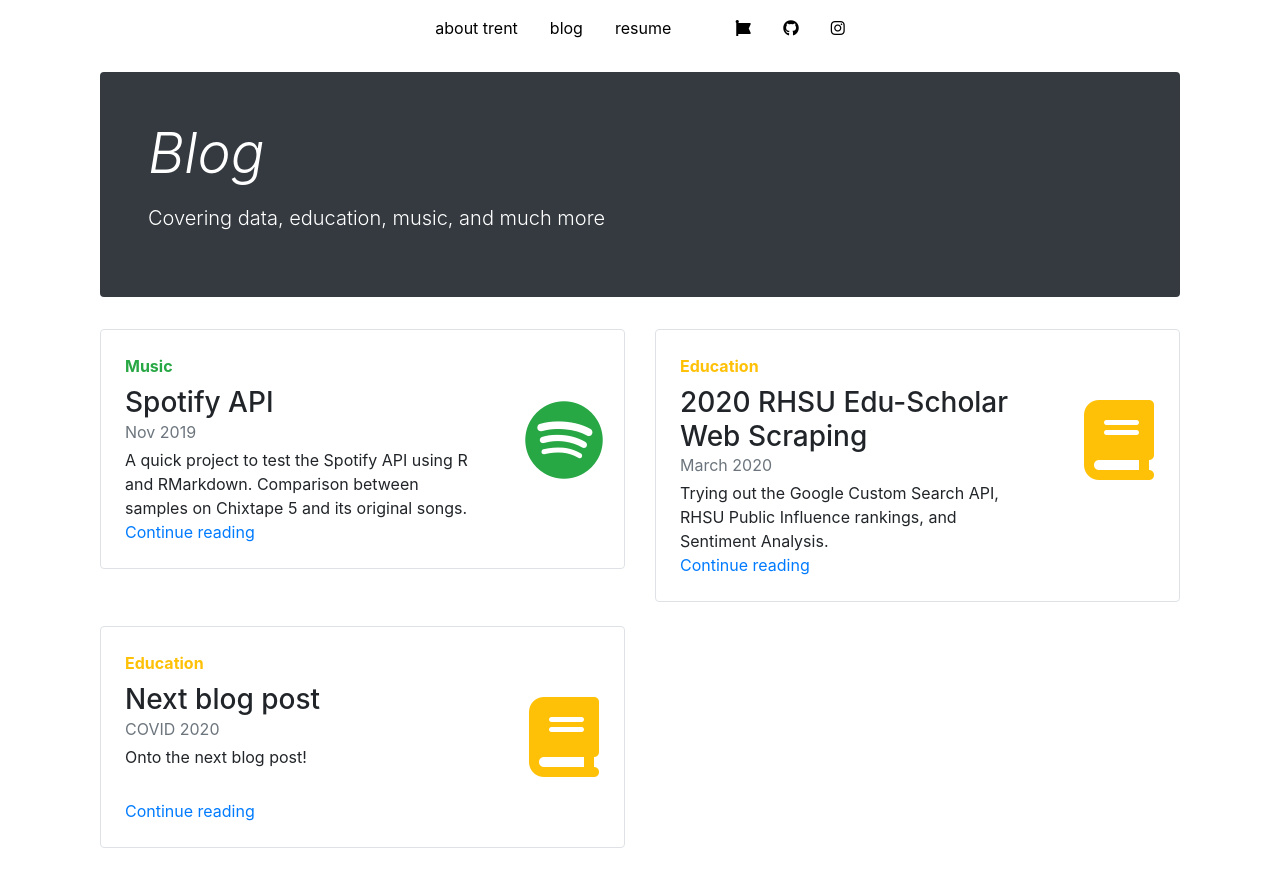
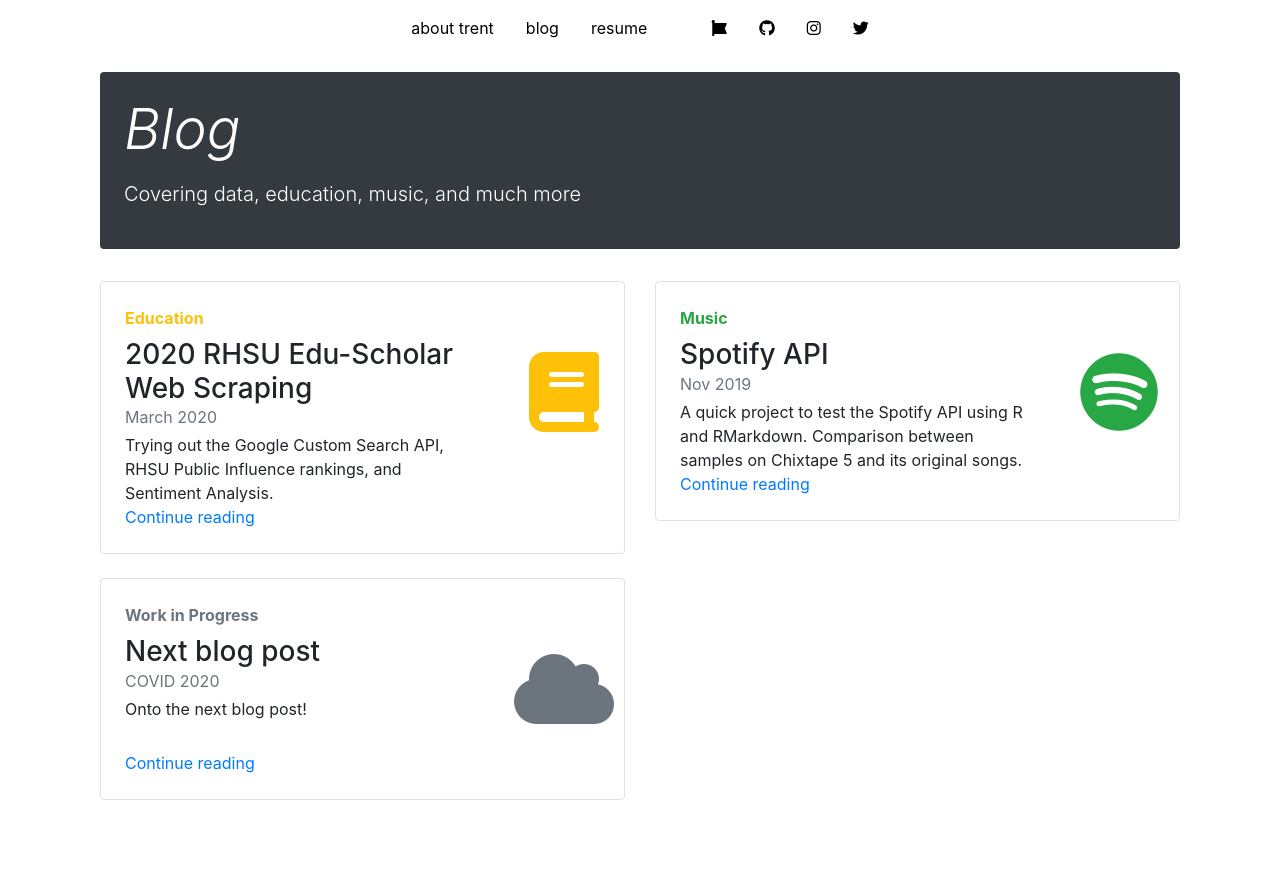
Before and after one commit to tkajikawa/personal_website, a Flask app: page /blog/ in a window 1280 px wide. After the commit the page ends 800 px from the top, so only its background shows below. Run offline with Flask 2, Linux system fonts and the light colour scheme; some libraries are stand-ins or nearby versions.

Commit message:
update personal website with updated resume and blog post

```diff
--- a/app/routes.py
+++ b/app/routes.py
@@ -13,10 +13,6 @@ def spotify_api():
 def rhsu_2020():
     return render_template('rhsu_2020.html')
 
-@app.route('/more/')
-def more():
-    return render_template('more.html')
-
 @app.route('/blog/')
 def blog():
     return render_template('blog.html')
--- a/app/templates/blog.html
+++ b/app/templates/blog.html
@@ -2,15 +2,10 @@
 {% block title %} blog {% endblock %}
 {% block head %}
   {{ super() }}
-  <style>
-    .center {
-      background-color: rgba(0, 0, 0, 0.25);
-    }
-      </style>
 {% endblock %}
 {% block content %}
 <div class="container">
-    <div class="jumbotron p-4 p-md-5 text-white rounded bg-dark">
+  <div class="jumbotron p-4 p-md-8 text-white rounded bg-dark">
       <div class="col-md-6 px-0">
         <h1 class="display-4 font-italic">Blog</h1>
         <p class="lead my-3">Covering data, education, music, and much more</p>
@@ -18,21 +13,6 @@
   </div>
 
     <div class="row mb-2">
-
-      <div class="col-md-6">
-        <div class="row no-gutters border rounded overflow-hidden flex-md-row mb-4 shadow-sm h-md-250 position-relative">
-          <div class="col p-4 d-flex flex-column position-static">
-            <strong class="d-inline-block mb-2 text-success">Music</strong>
-            <h3 class="mb-0">Spotify API</h3>
-            <div class="mb-1 text-muted">Nov 2019</div>
-            <p class="card-text mb-auto">A quick project to test the Spotify API using R and RMarkdown. Comparison between samples on Chixtape 5 and its original songs.</p>
-            <a href="{{ url_for('spotify_api') }}" class="stretched-link">Continue reading</a>
-          </div>
-          <div class="col-auto d-none d-lg-block fa-align">
-            <i class="fab fa-spotify fa-5x text-success"></i>
-          </div>
-        </div>
-      </div>
 
       <div class="col-md-6">
         <div class="row no-gutters border rounded overflow-hidden flex-md-row mb-4 shadow-sm h-md-250 position-relative">
@@ -51,16 +31,31 @@
       </div>
 
       <div class="col-md-6">
+        <div class="row no-gutters border rounded overflow-hidden flex-md-row mb-4 shadow-sm h-md-250 position-relative">
+          <div class="col p-4 d-flex flex-column position-static">
+            <strong class="d-inline-block mb-2 text-success">Music</strong>
+            <h3 class="mb-0">Spotify API</h3>
+            <div class="mb-1 text-muted">Nov 2019</div>
+            <p class="card-text mb-auto">A quick project to test the Spotify API using R and RMarkdown. Comparison between samples on Chixtape 5 and its original songs.</p>
+            <a href="{{ url_for('spotify_api') }}" class="stretched-link">Continue reading</a>
+          </div>
+          <div class="col-auto d-none d-lg-block fa-align">
+            <i class="fab fa-spotify fa-5x text-success"></i>
+          </div>
+        </div>
+      </div>
+
+      <div class="col-md-6">
           <div class="row no-gutters border rounded overflow-hidden flex-md-row mb-4 shadow-sm h-md-250 position-relative">
             <div class="col p-4 d-flex flex-column position-static">
-              <strong class="d-inline-block mb-2 text-warning">Education</strong>
+              <strong class="d-inline-block mb-2 text-muted">Work in Progress</strong>
               <h3 class="mb-0">Next blog post</h3>
               <div class="mb-1 text-muted">COVID 2020</div>
               <p class="mb-auto">Onto the next blog post!</p>
               <a href="#" class="stretched-link">Continue reading</a>
             </div>
             <div class="col-auto d-none d-lg-block fa-align">
-                <i class="fas fa-book fa-5x text-warning"></i>
+                <i class="fas fa-cloud fa-5x text-muted"></i>
               </div>
           </div>
 
--- a/app/templates/layout.html
+++ b/app/templates/layout.html
@@ -39,6 +39,13 @@
       /* border: 3px solid green; */
       text-align: center;
     }
+    html {
+      overflow:   scroll;
+    }
+    ::-webkit-scrollbar {
+        width: 0px;
+        background: transparent; /* make scrollbar transparent */
+    }
     </style>
     {% endblock %}
   </head>
@@ -53,6 +60,7 @@
               <a class="nav-link text_black fab fa-linkedin-in fa-font-awesome" href="https://www.linkedin.com/in/tmkajikawa/"></a>
               <a class="nav-link text_black fab fa-github fa-font-awesome" href="https://github.com/tkajikawa"></a>
               <a class="nav-link text_black fab fa-instagram fa-font-awesome" href="https://www.instagram.com/tmkajikawa/"></a>
+              <a class="nav-link text_black fab fa-twitter fa-font-awesome" href="https://twitter.com/trentkajikawa/"></a>
         </ul>
     <!-- Test for other html pages -->
     {% block content %}{% endblock %}
```
Also changed, not shown: app/templates/index.html (+13 -14 lines), app/templates/more.html (deleted, +0 -25 lines), app/templates/music.html (deleted, +0 -15 lines), app/templates/rhsu_2020.html (+2 -3 lines), app/static/img/background_image.jpg (deleted), app/static/img/head2.jpg (added), 1 other file.
